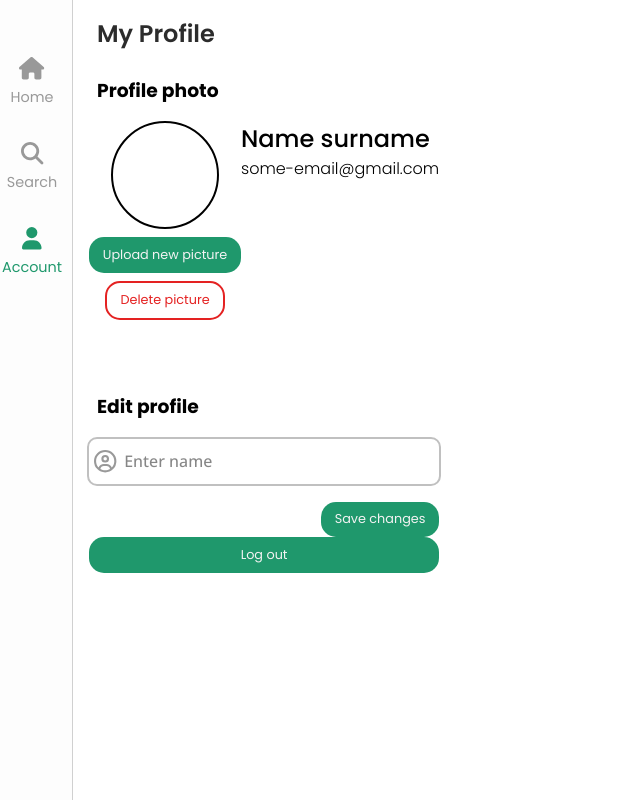
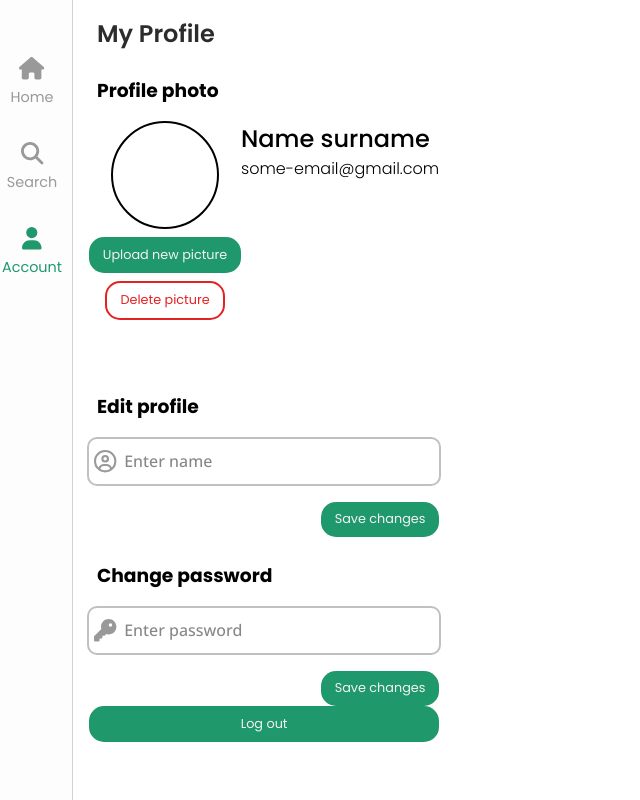
Before and after one commit to Hack-Weekly/magenta-tiger-chat-app, a Next.js app in the folder apps/web/: page /account in a window 1280 px wide. Shown: the whole page, without its empty margins (0-640 px from the left). Built offline with nearby package versions, Linux system fonts and the light colour scheme.

Commit message:
Change password section added

```diff
--- a/apps/web/pages/account/index.tsx
+++ b/apps/web/pages/account/index.tsx
@@ -54,7 +54,7 @@ const StyledContainerRight = styled.div`
     }
 `
 
-const StyledContainerMiddle = styled.div`
+const StyledContainerEditData = styled.div`
     display: flex;
     align-items: center;
     justify-content: center;
@@ -108,7 +108,7 @@ export default function Web() {
                         <h3>some-email@gmail.com</h3>
                     </StyledContainerRight>
                 </StyledTopContainer>
-                <StyledContainerMiddle>
+                <StyledContainerEditData>
                     <StyledWrapperLeft>
                         <StyledTitle>Edit profile</StyledTitle>
                     </StyledWrapperLeft>
@@ -120,7 +120,20 @@ export default function Web() {
                             size="small"
                         />
                     </StyledWrapperRight>
-                </StyledContainerMiddle>
+                </StyledContainerEditData>
+                <StyledContainerEditData>
+                    <StyledWrapperLeft>
+                        <StyledTitle>Change password</StyledTitle>
+                    </StyledWrapperLeft>
+                    <Input variant="password" width="100%" />
+                    <StyledWrapperRight>
+                        <Button
+                            onClick={undefined}
+                            text="Save changes"
+                            size="small"
+                        />
+                    </StyledWrapperRight>
+                </StyledContainerEditData>
                 <Button onClick={logout} text="Log out" size="small" />
             </StyledMainWrapper>
         </DynamicLayout>
```
